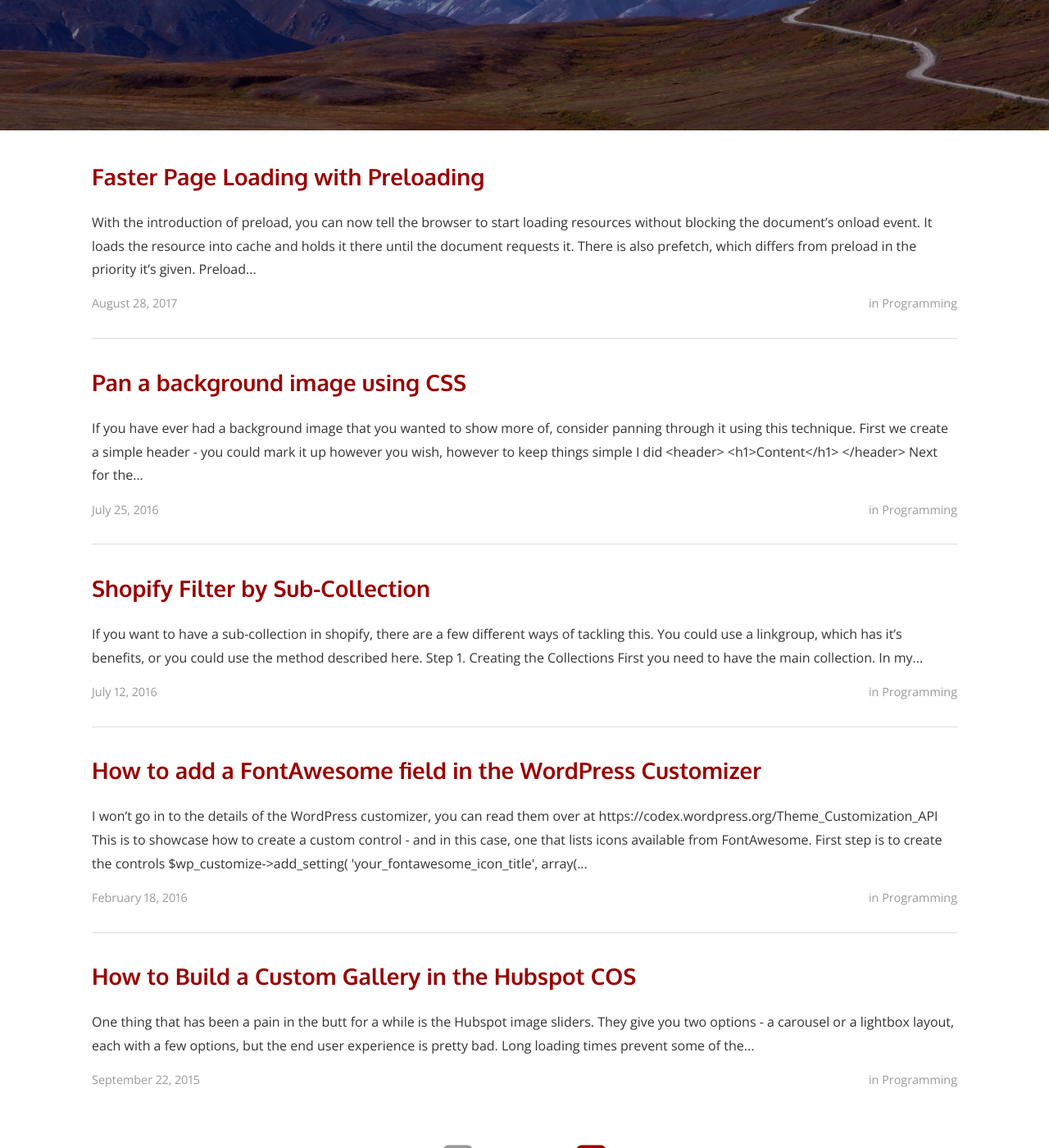
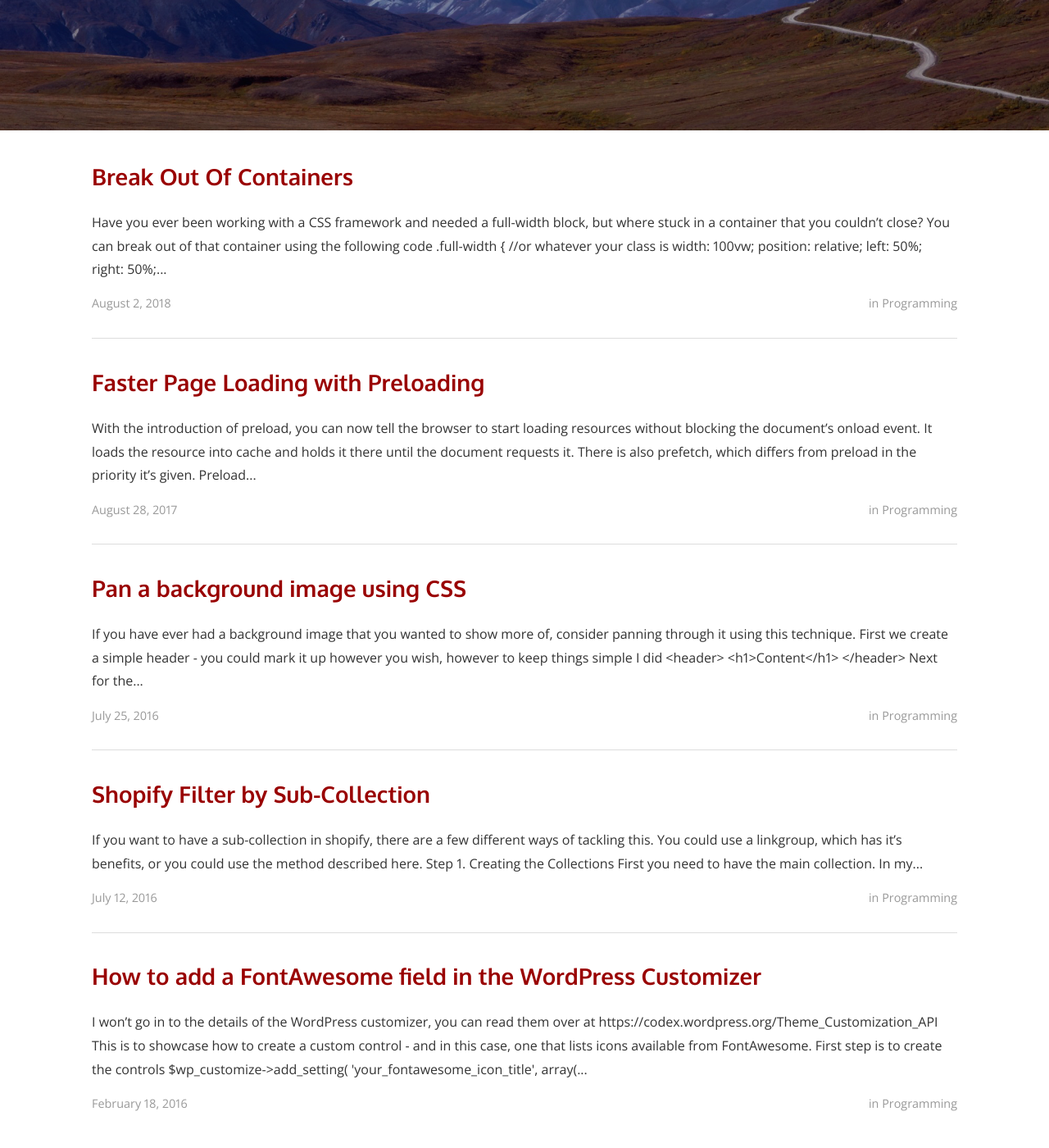
Before and after one commit to LastRose/lastrose.github.io, a Jekyll site: the page built from index.html, in a window 1280 px wide and 1400 px high, scrolled down 344 px. Shown: the whole window at 82% size. Built offline with Jekyll 4.4.1, drawn with Linux system fonts in a browser that asks for light colours; nearby versions of some CDN libraries; the list of posts is cut into pages by our own code; a style sheet for code colours, icons or effects is not loaded.

Commit message:
Post Update, and new post

````diff
--- a/_posts/2017-08-28-faster-page-loading-with-font-preloading.markdown
+++ b/_posts/2017-08-28-faster-page-loading-with-font-preloading.markdown
@@ -14,7 +14,9 @@ In theory this lets you load your stylesheets, scripts, fonts, images, audio, vi
 
 As a bonus, it can help reduce the infamous "flash of unstyled text" or blank backgrounds behind hero images.
 
-To implement this all you need to do is add a few lines of code to your header. Here is an example using google fonts as a source for your fonts (using the standard embed method).
+To implement this all you need to do is add a few lines of code to your header. Here is an example using Google fonts as a source for your fonts (using the standard embed method).
+note: Google does browser detection, and serves font files optimized for that browser, so preloading Google fonts is not recommended, but for a example they will do fine.
+
 ```html
 <head>
 	<link rel="preload" as="font" crossorigin type="font/woff2" href="https://fonts.gstatic.com/s/opensans/v14/cJZKeOuBrn4kERxqtaUH3VtXRa8TVwTICgirnJhmVJw.woff2" />
--- /dev/null
+++ b/_posts/2018-08-02-break-out-of-containers.markdown
@@ -0,0 +1,27 @@
+---
+layout: post
+title:  "Break Out Of Containers"
+permalink: break-out-of-containers/
+date:   2018-08-02 7:14:00
+author: Last Rose Studios
+categories: Programming
+tags: HTML CSS
+cover: "./assets/instacode.png"
+---
+
+Have you ever been working with a CSS framework and needed a full-width block, but where stuck in a container that you couldn't close?
+You can break out of that container using the following code
+
+```css
+.full-width { //or whatever your class is
+  width: 100vw;
+  position: relative;
+  left: 50%;
+  right: 50%;
+  margin-left: -50vw;
+  margin-right: -50vw;
+}
+```
+
+It doesn't take into account scroll bars, so if you have a vertical scroll bar, it will add a horizontal scrollbar to deal with the scrollbar width that's off screen.
+Know another way? Have a fix for the scrollbar issue? Leave a comment
````
